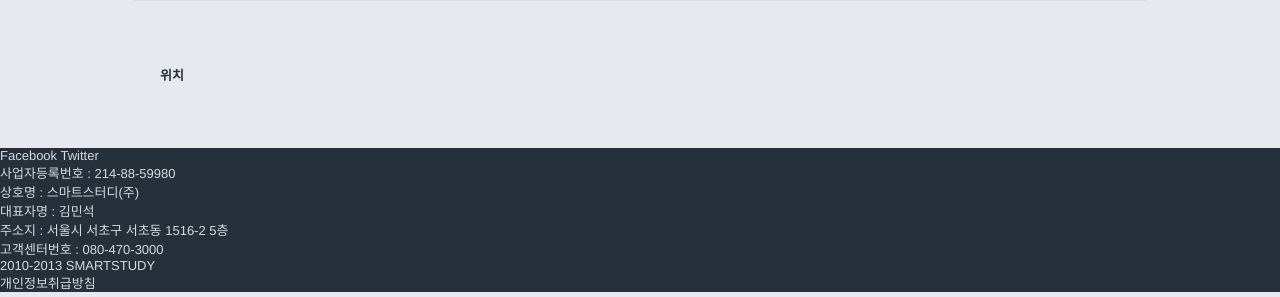
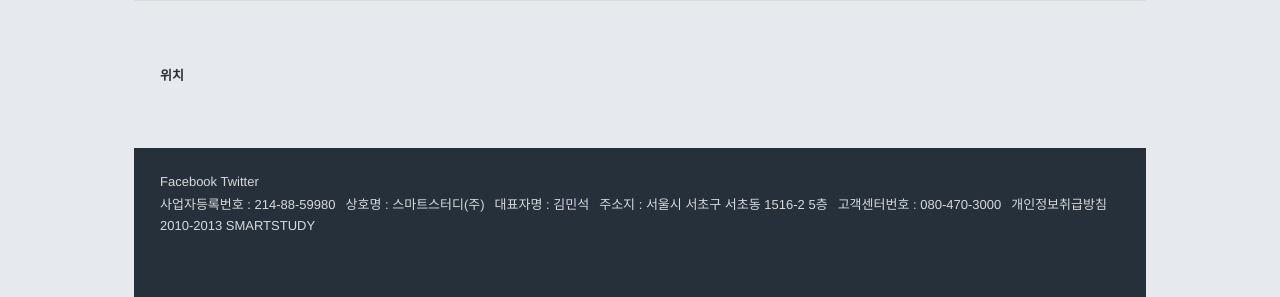
Before and after one commit to smartstudy/smartstudy, a Django app: page / in a window 1280 px wide. Shown: the part 1708-2005 px from the top of the page. Run offline with Django 3.2, Linux system fonts and the light colour scheme; data comes from the database, SQL or seed files in the repository.

Commit message:
Shape up footer, again

```diff
--- a/smartstudy/static/css/home.css
+++ b/smartstudy/static/css/home.css
@@ -25,13 +25,19 @@
 }
 
 section {
-	max-width: 960px;
-   padding: 5% 2%;
-  margin: 0 auto;
+    max-width: 960px;
+    padding: 5% 2%;
+    margin: 0 auto;
 }
 
 section:nth-child(2n+1) {
-  background-color: #ddd;
+    background-color: #ddd;
+}
+
+footer {
+    max-width: 960px;
+    padding: 2% 2% 5%;
+    margin: 0 auto;
 }
 
 footer .social {
@@ -42,4 +48,9 @@ footer .info {
 
 footer .info li {
     list-style: none;
+    float: left;
+    margin: 5px 10px 5px 0;
 }
+
+footer .howoldweare {
+}
--- a/smartstudy/templates/footer.html
+++ b/smartstudy/templates/footer.html
@@ -9,7 +9,10 @@
         <li>대표자명 : 김민석</li>
         <li>주소지 : 서울시 서초구 서초동 1516-2 5층</li>
         <li>고객센터번호 : 080-470-3000</li>
-        <li>2010-{% now 'Y' %} SMARTSTUDY</li>
         <li><a href="/privacy">개인정보취급방침</a></li>
     </div>
+    <div class="clearfix"></div>
+    <div class="howoldweare">
+        2010-{% now 'Y' %} SMARTSTUDY
+    </div>
 </footer>
```
